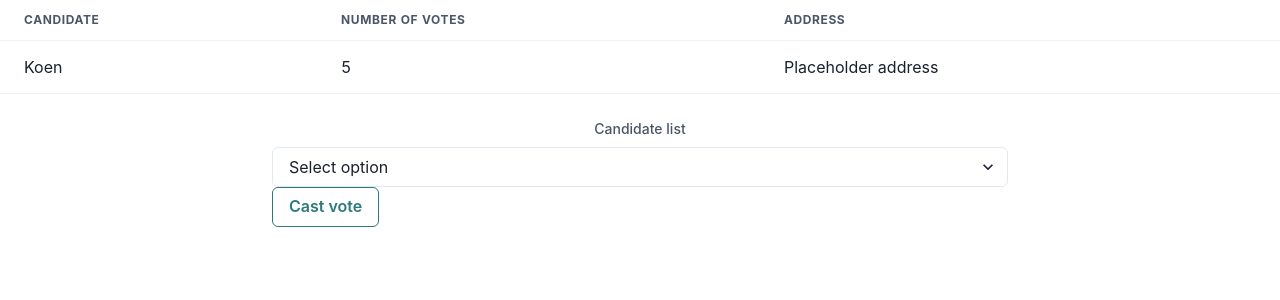
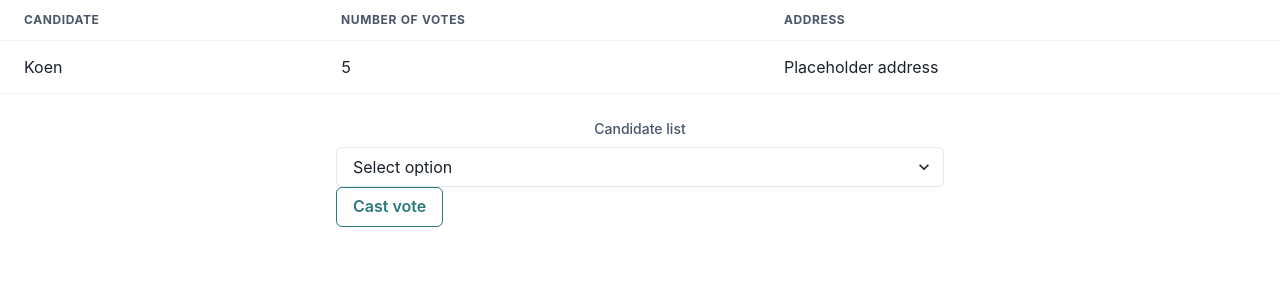
Before and after one commit to Typiqally/election-dapp, a Next.js app in the folder frontend/: page / in a window 1280 px wide. Shown: the top 300 px of the page. Built offline with nearby package versions, Linux system fonts and the light colour scheme.

Commit message:
Created DApp component that contains the vote-form and candidatelist.

```diff
--- /dev/null
+++ b/frontend/components/dapp.js
@@ -0,0 +1,31 @@
+import { CandidateTable } from "./candidate-table";
+import { CandidateVoteForm } from "./candidate-vote-form";
+import { Container, VStack } from "@chakra-ui/react";
+import React, {useEffect} from "react";
+
+export const DApp = () => {
+  useEffect(() => {
+    const tableBody = document.getElementById("table-body");
+    const candidateOptions = document.getElementById("candidate-options");
+    const voteForm = document.getElementById("vote-form");
+    console.log("test");
+
+    voteForm.addEventListener("submit", voteHandler, false);
+
+    function voteHandler() {
+      let select = document.getElementById("candidate-options");
+      let addr = select.options[select.selectedIndex].value;
+      window.alert(addr);
+    }
+  })
+
+  return (
+    <>
+      <CandidateTable />
+      <VStack>
+        <Container maxW="container.sm">
+          <CandidateVoteForm />
+        </Container>
+      </VStack></>
+  );
+};
--- a/frontend/pages/index.tsx
+++ b/frontend/pages/index.tsx
@@ -1,20 +1,17 @@
-import type { NextPage } from 'next'
-import Head from 'next/head'
-import { CandidateTable } from '../components/candidate-table.js'
-import { CandidateVoteForm } from '../components/candidate-vote-form'
-import { Container, VStack } from "@chakra-ui/react";
+import type { NextPage } from "next";
+import Head from "next/head";
+import { DApp } from "../components/dapp";
+import "../lib/loader.js";
 
 const Home: NextPage = () => {
   return (
     <><Head>
       <title>Candidates</title>
       <meta name="description" content="Election Dapp" />
-    </Head><CandidateTable /><VStack>
-      <Container maxW="container.md">
-        <CandidateVoteForm />
-      </Container>
-    </VStack></>
-  )
-}
+    </Head>
+      <DApp />
+    </>
+  );
+};
 
-export default Home
+export default Home;
```
